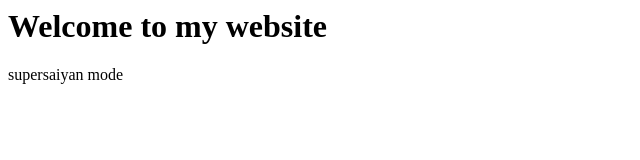
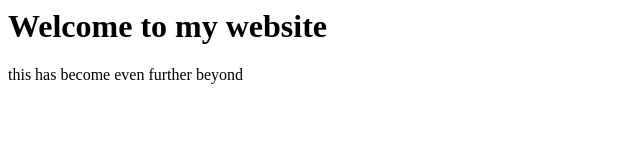
Before and after one commit to KutluhanI/AWSProject, a plain HTML site: page index.html in a window 1280 px wide. Shown: the whole page, without its empty margins (0-640 px from the left). Drawn offline with Linux system fonts and the light colour scheme.

Commit message:
Update index.html

```diff
--- a/index.html
+++ b/index.html
@@ -4,6 +4,6 @@
 </head>
 <body>
   <h1>Welcome to my website</h1>
-  <p>supersaiyan mode</p>
+  <p>this has become even further beyond</p>
 </body>
 </html>
```
